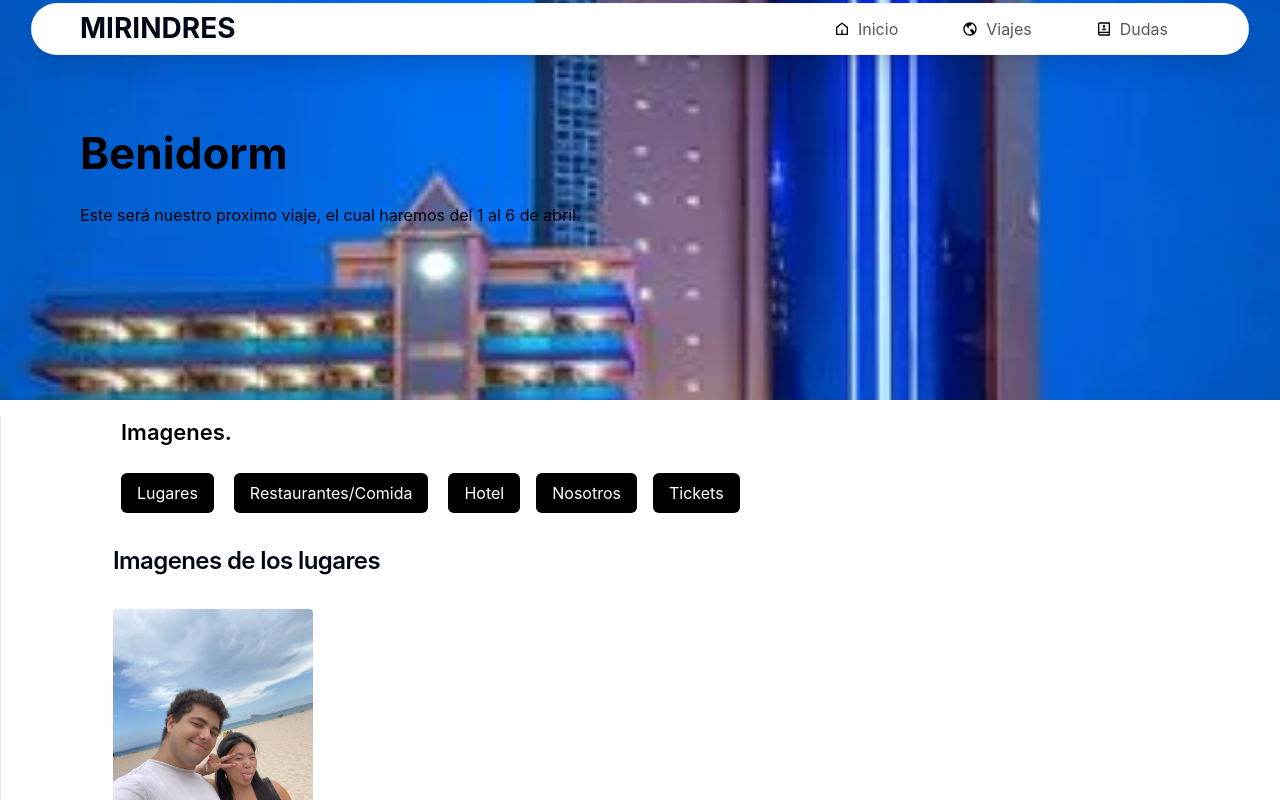
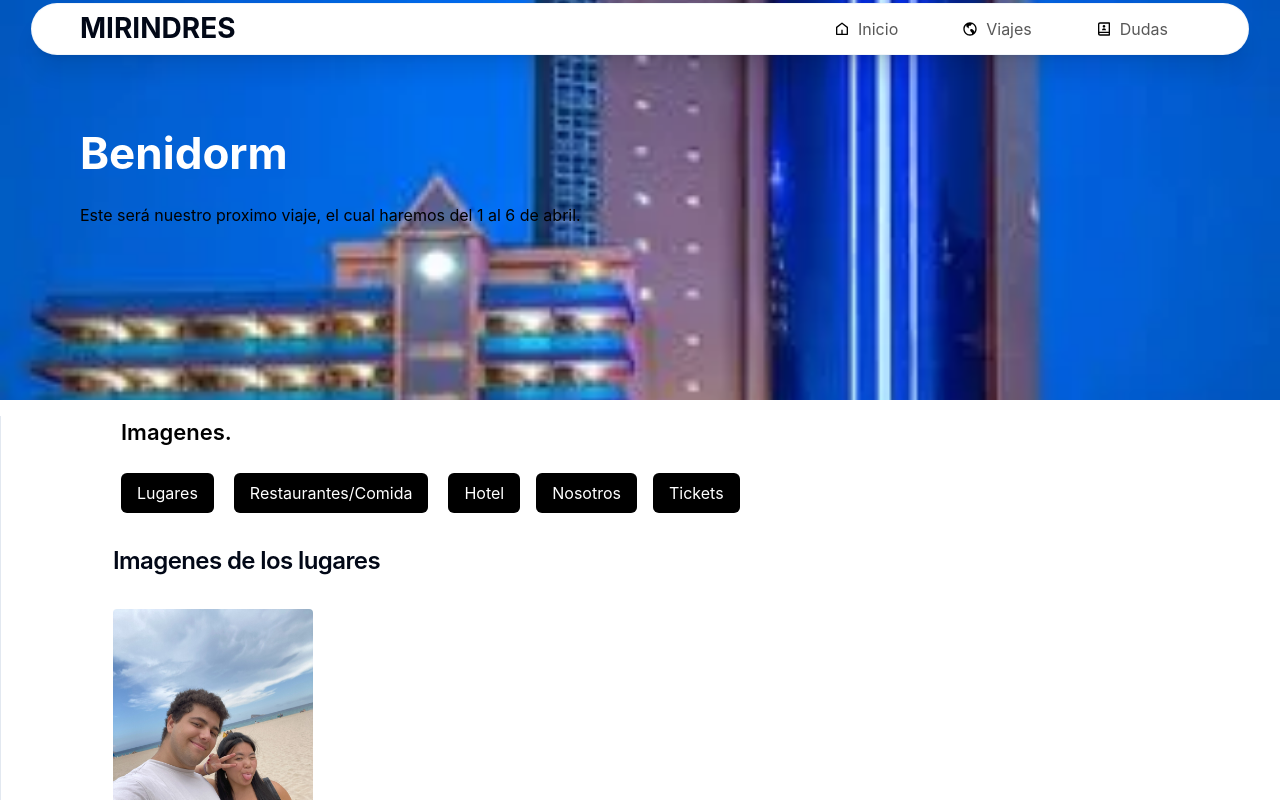
Before and after one commit to AndresMauricioDrapier/travel-tour, a Next.js app: page /viajes/Benidorm in a window 1280 px wide. Shown: the top 800 px of the page. Built offline with nearby package versions, Linux system fonts and the light colour scheme.

Commit message:
Mejorar visibilidad

```diff
--- a/app/viajes/[lugar]/page.tsx
+++ b/app/viajes/[lugar]/page.tsx
@@ -27,7 +27,7 @@ const viajeDetails = ({ params }: { params: { lugar: string } }) => {
     {background!==''?<section className={`relative bg-cover bg-center bg-no-repeat h-[50vh] w-full z-10 pb-5`} style={{backgroundImage:`url(${lugarData?.background})`}}>
       {/* <span className="absolute top-0 left-0 h-full w-full bg-black z-0 opacity-25"></span> */}
       <div className="max-container padding-container relative top-28 sm:top-1/3 z-10">
-        <h1 className="bold-44 sm:bold-64 text-black capitalize max-w-[36rem]">
+        <h1 className="bold-44 sm:bold-64 text-white capitalize max-w-[36rem]">
          {lugarData?.title}
         </h1>
         <p className="regular-16 mt-6 text-black lg:w-1/2">
```
